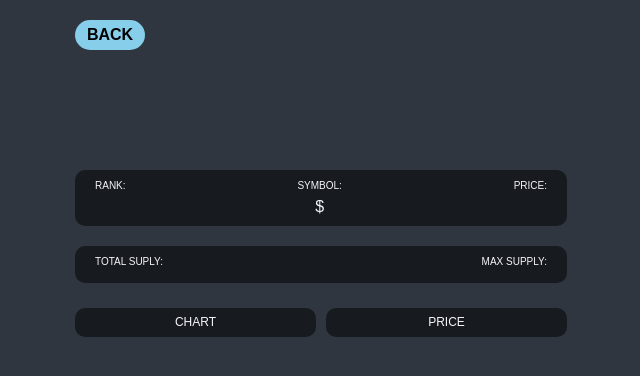
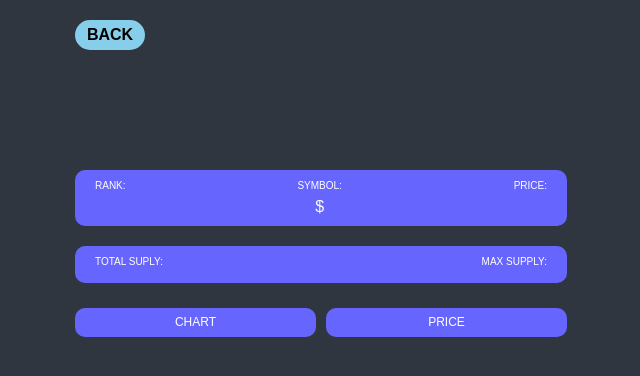
Before and after one commit to chaemin2/typescript_todo, a React (Create React App) app: page /1 in a window 1280 px wide. Shown: the top 376 px of the page, without its empty margins (319-959 px from the left). Built offline with nearby package versions, Linux system fonts and the light colour scheme; no server answers.

Commit message:
코인 최종 수정

```diff
--- a/package.json
+++ b/package.json
@@ -21,6 +21,7 @@
     "react-query": "^3.39.1",
     "react-router-dom": "^5.3.3",
     "react-scripts": "5.0.1",
+    "recoil": "^0.7.4",
     "styled-components": "^5.3.5",
     "typescript": "^4.7.3",
     "web-vitals": "^2.1.4"
--- a/src/App.tsx
+++ b/src/App.tsx
@@ -1,6 +1,10 @@
-import { createGlobalStyle } from 'styled-components';
+import { createGlobalStyle, ThemeProvider } from 'styled-components';
 import Router from './Router';
 import { ReactQueryDevtools } from 'react-query/devtools';
+import { darkTheme, lightTheme } from './theme';
+import { useState } from 'react';
+import { useRecoilValue } from 'recoil';
+import { isDarkAtom } from './atom';
 
 const GlobalStyle = createGlobalStyle`
 @import url('https://fonts.googleapis.com/css2?family=Source+Sans+Pro:wght@300;400&display=swap');
@@ -70,11 +74,14 @@ a{
 `;
 
 function App() {
+	const isDark = useRecoilValue(isDarkAtom);
 	return (
 		<>
-			<GlobalStyle />
-			<Router />
-			<ReactQueryDevtools initialIsOpen={true} />
+			<ThemeProvider theme={isDark ? darkTheme : lightTheme}>
+				<GlobalStyle />
+				<Router />
+				<ReactQueryDevtools initialIsOpen={true} />
+			</ThemeProvider>
 		</>
 	);
 }
--- /dev/null
+++ b/src/atom.ts
@@ -0,0 +1,6 @@
+import { atom } from 'recoil';
+
+export const isDarkAtom = atom({
+	key: 'idDark',
+	default: true
+});
--- a/src/index.tsx
+++ b/src/index.tsx
@@ -1,19 +1,18 @@
 import React from 'react';
 import ReactDOM from 'react-dom/client';
 import { QueryClient, QueryClientProvider } from 'react-query';
-import { ThemeProvider } from 'styled-components';
+import { RecoilRoot } from 'recoil';
 import App from './App';
-import { theme, ligththeme } from './theme';
 
 const queryClient = new QueryClient();
 
 const root = ReactDOM.createRoot(document.getElementById('root') as HTMLElement);
 root.render(
 	<React.StrictMode>
-		<QueryClientProvider client={queryClient}>
-			<ThemeProvider theme={theme}>
+		<RecoilRoot>
+			<QueryClientProvider client={queryClient}>
 				<App />
-			</ThemeProvider>
-		</QueryClientProvider>
+			</QueryClientProvider>
+		</RecoilRoot>
 	</React.StrictMode>
 );
--- a/src/routes/Chart.tsx
+++ b/src/routes/Chart.tsx
@@ -2,6 +2,8 @@ import { useQuery } from 'react-query';
 import { useParams } from 'react-router-dom';
 import { fetchCoinHistory } from './api';
 import ApexChart from 'react-apexcharts';
+import { useRecoilValue } from 'recoil';
+import { isDarkAtom } from '../atom';
 
 interface IHistorical {
 	time_open: string;
@@ -21,6 +23,8 @@ function Chart({ coinId }: ChartProps) {
 	const { isLoading, data } = useQuery<IHistorical[]>(['ohlcv', coinId], () => fetchCoinHistory(coinId), {
 		refetchInterval: 10000
 	});
+
+	const isDark = useRecoilValue(isDarkAtom);
 	// const params = useParams();
 	// console.log(params);
 	return (
@@ -50,7 +54,7 @@ function Chart({ coinId }: ChartProps) {
 							show: false
 						},
 						theme: {
-							mode: 'dark'
+							mode: isDark ? 'dark' : 'light'
 						},
 						stroke: {
 							curve: 'smooth',
--- a/src/routes/Coin.tsx
+++ b/src/routes/Coin.tsx
@@ -22,7 +22,8 @@ const Header = styled.header`
 const Overview = styled.div`
 	display: flex;
 	justify-content: space-between;
-	background-color: rgba(0, 0, 0, 0.5);
+	/* background-color: rgba(0, 0, 0, 0.5); */
+	background-color: ${props => props.theme.coinBgColor};
 	padding: 10px 20px;
 	border-radius: 10px;
 `;
@@ -66,7 +67,8 @@ const Tab = styled.span<{ isActive: boolean }>`
 	text-transform: uppercase;
 	font-size: 12px;
 	font-weight: 400;
-	background-color: rgba(0, 0, 0, 0.5);
+	/* background-color: rgba(0, 0, 0, 0.5); */
+	background-color: ${props => props.theme.coinBgColor};
 	padding: 7px 0px;
 	border-radius: 10px;
 	color: ${props => (props.isActive ? props.theme.accentColor : props.theme.textColor)};
@@ -167,6 +169,7 @@ function Coin() {
 			refetchInterval: 5000
 		}
 	);
+
 	// const [info, setInfo] = useState<InfoData>();
 	// const [priceInfo, setPriceInfo] = useState<PriceData>();
 
@@ -180,7 +183,6 @@ function Coin() {
 	// 		setLoading(false);
 	// 	})();
 	// }, [coinId]);
-
 	const loading = infoLoading || tickersLoading;
 	return (
 		<Container>
--- a/src/routes/Coins.tsx
+++ b/src/routes/Coins.tsx
@@ -2,9 +2,11 @@ import { useEffect, useState } from 'react';
 import { Helmet } from 'react-helmet';
 import { useQuery } from 'react-query';
 import { Link } from 'react-router-dom';
+import { useSetRecoilState } from 'recoil';
 import styled from 'styled-components';
+import { isDarkAtom } from '../atom';
 import { fetchCoins } from './api';
-import { Switch } from '@mui/material';
+import Switch from '@mui/material/Switch';
 
 const Container = styled.div`
 	padding: 0px 10px;
@@ -20,8 +22,8 @@ const Header = styled.header`
 const CoinList = styled.ul``;
 
 const Coin = styled.li`
-	background-color: white;
-	color: ${props => props.theme.bgColor};
+	background-color: ${props => props.theme.coinBgColor};
+	color: ${props => props.theme.textColor};
 	border-radius: 15px;
 	margin-bottom: 10px;
 	a {
@@ -126,8 +128,9 @@ function Coins() {
 		})();
 	}, []);
 	*/
+	const setDarkAtom = useSetRecoilState(isDarkAtom);
+	const toggleDarkAtom = () => setDarkAtom(prev => !prev);
 	const { isLoading, data } = useQuery<ICoin[]>('allCoins', fetchCoins);
-	const [mode, setMode] = useState();
 
 	return (
 		<Container>
@@ -136,18 +139,9 @@ function Coins() {
 			</Helmet>
 			<Header>
 				<Title>COIN</Title>
+				{/* <button onClick={toggleDarkAtom}>Toggle Mode</button> */}
+				<MaterialUISwitch sx={{ m: 1 }} defaultChecked onClick={toggleDarkAtom} />
 			</Header>
-			<MaterialUISwitch
-				sx={{ m: 1 }}
-				defaultChecked
-				onChange={e => {
-					if (e.target.checked === false) {
-						console.log('lightMode');
-					} else {
-						console.log('darkMode');
-					}
-				}}
-			/>
 			{isLoading ? (
 				<Loader>Loading...</Loader>
 			) : (
--- a/src/styled.d.ts
+++ b/src/styled.d.ts
@@ -5,6 +5,7 @@ declare module 'styled-components' {
 		textColor: string;
 		bgColor: string;
 		accentColor: string;
+		coinBgColor: string;
 		palette: {
 			mode: string;
 		};
--- a/src/theme.ts
+++ b/src/theme.ts
@@ -1,18 +1,20 @@
 import { DefaultTheme } from 'styled-components';
 
-export const theme: DefaultTheme = {
-	textColor: '#f5f6fa',
+export const darkTheme: DefaultTheme = {
 	bgColor: '#2f3640',
-	accentColor: '#44bd32',
+	textColor: 'white',
+	coinBgColor: '#6666ff',
+	accentColor: '#9c88ff',
 	palette: {
 		mode: 'black'
 	}
 };
 
-export const ligththeme: DefaultTheme = {
+export const lightTheme: DefaultTheme = {
+	bgColor: 'whitesmoke',
 	textColor: 'black',
-	bgColor: '#ffffcc',
-	accentColor: '#44bd32',
+	coinBgColor: '#ffcccc',
+	accentColor: '#9c88ff',
 	palette: {
 		mode: 'black'
 	}
```
Also changed, not shown: 1 other file (tests, documents, lock files or other folders).
